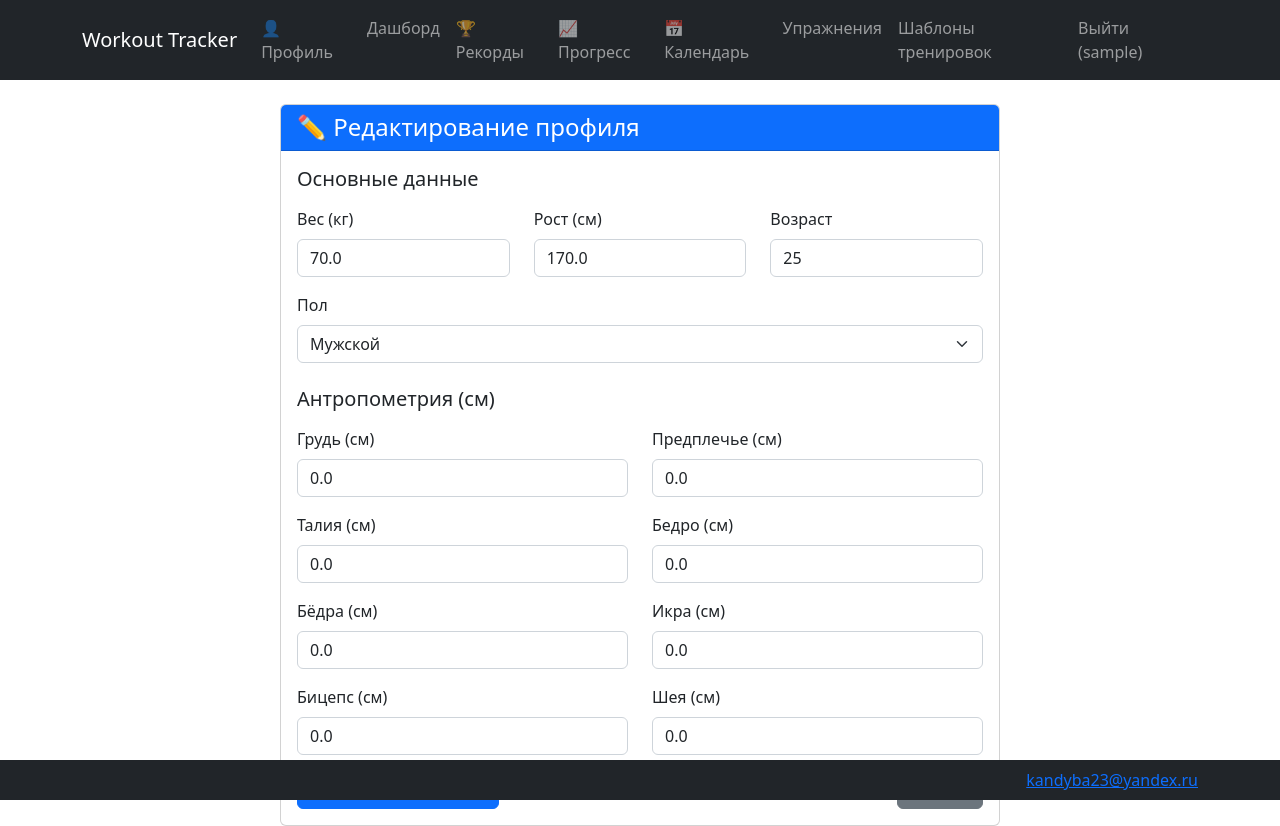
After one commit to Mandeveda/workout_tracker, a Flask app: page /profile/edit in a window 1280 px wide. The commit adds this page. Run offline with Flask 3, Linux system fonts and the light colour scheme; the visitor is signed in with stand-in values (Sample User, id 1); data that the repository does not hold is empty.

Commit message:
добавлена профайл

```diff
--- a/app/__init__.py
+++ b/app/__init__.py
@@ -19,7 +19,7 @@ def create_app(config_class=Config):
     login_manager.init_app(app)
 
     # Регистрация blueprints (пока заглушки)
-    from app.routes import auth, main, exercises, templates, program, workouts, analytics, admin
+    from app.routes import auth, main, exercises, templates, program, workouts, analytics, admin, profile
     app.register_blueprint(auth.bp)
     app.register_blueprint(main.bp)
     app.register_blueprint(exercises.bp)
@@ -28,5 +28,6 @@ def create_app(config_class=Config):
     app.register_blueprint(program.bp)
     app.register_blueprint(analytics.bp)
     app.register_blueprint(admin.bp)
+    app.register_blueprint(profile.bp)
 
     return app
--- a/app/forms.py
+++ b/app/forms.py
@@ -112,3 +112,31 @@ class ProgramGenerationForm(FlaskForm):
         from app.models import WorkoutTemplate
         from flask_login import current_user
         self.template_id.choices = [(0, 'Выберите шаблон')] + [(t.id, t.name) for t in WorkoutTemplate.query.filter_by(user_id=current_user.id).all()]
+
+class ProfileForm(FlaskForm):
+    """Форма редактирования профиля"""
+    weight = FloatField('Вес (кг)', validators=[NumberRange(min=30, max=300)], default=70)
+    height = FloatField('Рост (см)', validators=[NumberRange(min=100, max=250)], default=170)
+    age = IntegerField('Возраст', validators=[NumberRange(min=10, max=120)], default=25)
+    gender = SelectField('Пол', choices=[('male', 'Мужской'), ('female', 'Женский')])
+
+    # Антропометрия
+    chest_circumference = FloatField('Грудь (см)', validators=[NumberRange(min=0, max=200)], default=0)
+    waist_circumference = FloatField('Талия (см)', validators=[NumberRange(min=0, max=200)], default=0)
+    hips_circumference = FloatField('Бёдра (см)', validators=[NumberRange(min=0, max=200)], default=0)
+    biceps_circumference = FloatField('Бицепс (см)', validators=[NumberRange(min=0, max=100)], default=0)
+    forearm_circumference = FloatField('Предплечье (см)', validators=[NumberRange(min=0, max=100)], default=0)
+    thigh_circumference = FloatField('Бедро (см)', validators=[NumberRange(min=0, max=150)], default=0)
+    calf_circumference = FloatField('Икра (см)', validators=[NumberRange(min=0, max=100)], default=0)
+    neck_circumference = FloatField('Шея (см)', validators=[NumberRange(min=0, max=100)], default=0)
+
+    submit = SubmitField('Сохранить изменения')
+
+class MeasurementForm(FlaskForm):
+    """Форма для добавления нового измерения"""
+    weight = FloatField('Вес (кг)', validators=[NumberRange(min=30, max=300)])
+    chest_circumference = FloatField('Грудь (см)', default=0)
+    waist_circumference = FloatField('Талия (см)', default=0)
+    hips_circumference = FloatField('Бёдра (см)', default=0)
+    biceps_circumference = FloatField('Бицепс (см)', default=0)
+    submit = SubmitField('Сохранить измерение')
--- /dev/null
+++ b/app/routes/profile.py
@@ -0,0 +1,93 @@
+from flask import render_template, redirect, url_for, flash, request, Blueprint
+from flask_login import login_required, current_user
+from datetime import datetime
+from app import db
+from app.forms import ProfileForm, MeasurementForm
+import json
+
+bp = Blueprint('profile', __name__, url_prefix='/profile')
+
+@bp.route('/')
+@login_required
+def index():
+    """Страница профиля"""
+    return render_template('profile/index.html', user=current_user)
+
+@bp.route('/edit', methods=['GET', 'POST'])
+@login_required
+def edit():
+    """Редактирование профиля"""
+    form = ProfileForm(obj=current_user)
+
+    if form.validate_on_submit():
+        current_user.weight = form.weight.data
+        current_user.height = form.height.data
+        current_user.age = form.age.data
+        current_user.gender = form.gender.data
+
+        current_user.chest_circumference = form.chest_circumference.data
+        current_user.waist_circumference = form.waist_circumference.data
+        current_user.hips_circumference = form.hips_circumference.data
+        current_user.biceps_circumference = form.biceps_circumference.data
+        current_user.forearm_circumference = form.forearm_circumference.data
+        current_user.thigh_circumference = form.thigh_circumference.data
+        current_user.calf_circumference = form.calf_circumference.data
+        current_user.neck_circumference = form.neck_circumference.data
+
+        db.session.commit()
+        flash('Профиль успешно обновлён!', 'success')
+        return redirect(url_for('profile.index'))
+
+    return render_template('profile/edit.html', form=form, user=current_user)
+
+@bp.route('/add_measurement', methods=['POST'])
+@login_required
+def add_measurement():
+    """Добавление нового измерения в историю"""
+    form = MeasurementForm()
+
+    if form.validate_on_submit():
+        measurement = {
+            'date': datetime.utcnow().isoformat(),
+            'weight': form.weight.data,
+            'chest': form.chest_circumference.data,
+            'waist': form.waist_circumference.data,
+            'hips': form.hips_circumference.data,
+            'biceps': form.biceps_circumference.data
+        }
+
+        if not current_user.measurements_history:
+            current_user.measurements_history = []
+
+        current_user.measurements_history.append(measurement)
+
+        # Обновляем текущие значения
+        current_user.weight = form.weight.data
+        current_user.chest_circumference = form.chest_circumference.data
+        current_user.waist_circumference = form.waist_circumference.data
+        current_user.hips_circumference = form.hips_circumference.data
+        current_user.biceps_circumference = form.biceps_circumference.data
+
+        db.session.commit()
+        flash('Измерение добавлено!', 'success')
+
+    return redirect(url_for('profile.index'))
+
+@bp.route('/measurements_data')
+@login_required
+def measurements_data():
+    """Данные для графика измерений (JSON)"""
+    from flask import jsonify
+
+    history = current_user.measurements_history or []
+
+    # Сортируем по дате
+    history.sort(key=lambda x: x['date'])
+
+    return jsonify({
+        'dates': [m['date'][:10] for m in history],
+        'weights': [m.get('weight', 0) for m in history],
+        'chest': [m.get('chest', 0) for m in history],
+        'waist': [m.get('waist', 0) for m in history],
+        'biceps': [m.get('biceps', 0) for m in history]
+    })
--- a/app/templates/base.html
+++ b/app/templates/base.html
@@ -27,6 +27,9 @@
                             </ul>
                         </li>
                     {% endif %}
+                        <li class="nav-item">
+                            <a class="nav-link" href="{{ url_for('profile.index') }}">👤 Профиль</a>
+                        </li>
                         <li class="nav-item">
                             <a class="nav-link" href="{{ url_for('main.dashboard') }}">Дашборд</a>
                         </li>
@@ -74,6 +77,14 @@
         {% block content %}{% endblock %}
     </div>
 
+    <nav class="navbar fixed-bottom navbar-expand-lg navbar-dark bg-dark">
+        <div class="container">
+            <ul class="navbar-nav ms-auto">
+                <a href="mailto:kandyba23@yandex.ru">kandyba23@yandex.ru</a>
+            </ul>
+        </div>
+    </nav>
+
     <script src="https://cdn.jsdelivr.net/npm/bootstrap@5.2.3/dist/js/bootstrap.bundle.min.js"></script>
 </body>
 </html>
--- /dev/null
+++ b/app/templates/profile/edit.html
@@ -0,0 +1,86 @@
+{% extends "base.html" %}
+{% block title %}Редактирование профиля{% endblock %}
+{% block content %}
+<div class="container mt-4">
+    <div class="row justify-content-center">
+        <div class="col-md-8">
+            <div class="card">
+                <div class="card-header bg-primary text-white">
+                    <h4 class="mb-0">✏️ Редактирование профиля</h4>
+                </div>
+                <div class="card-body">
+                    <form method="POST">
+                        {{ form.hidden_tag() }}
+
+                        <h5 class="mb-3">Основные данные</h5>
+                        <div class="row mb-3">
+                            <div class="col-md-4">
+                                {{ form.weight.label(class="form-label") }}
+                                {{ form.weight(class="form-control") }}
+                            </div>
+                            <div class="col-md-4">
+                                {{ form.height.label(class="form-label") }}
+                                {{ form.height(class="form-control") }}
+                            </div>
+                            <div class="col-md-4">
+                                {{ form.age.label(class="form-label") }}
+                                {{ form.age(class="form-control") }}
+                            </div>
+                        </div>
+
+                        <div class="mb-3">
+                            {{ form.gender.label(class="form-label") }}
+                            {{ form.gender(class="form-select") }}
+                        </div>
+
+                        <h5 class="mb-3 mt-4">Антропометрия (см)</h5>
+                        <div class="row">
+                            <div class="col-md-6">
+                                <div class="mb-3">
+                                    {{ form.chest_circumference.label(class="form-label") }}
+                                    {{ form.chest_circumference(class="form-control") }}
+                                </div>
+                                <div class="mb-3">
+                                    {{ form.waist_circumference.label(class="form-label") }}
+                                    {{ form.waist_circumference(class="form-control") }}
+                                </div>
+                                <div class="mb-3">
+                                    {{ form.hips_circumference.label(class="form-label") }}
+                                    {{ form.hips_circumference(class="form-control") }}
+                                </div>
+                                <div class="mb-3">
+                                    {{ form.biceps_circumference.label(class="form-label") }}
+                                    {{ form.biceps_circumference(class="form-control") }}
+                                </div>
+                            </div>
+                            <div class="col-md-6">
+                                <div class="mb-3">
+                                    {{ form.forearm_circumference.label(class="form-label") }}
+                                    {{ form.forearm_circumference(class="form-control") }}
+                                </div>
+                                <div class="mb-3">
+                                    {{ form.thigh_circumference.label(class="form-label") }}
+                                    {{ form.thigh_circumference(class="form-control") }}
+                                </div>
+                                <div class="mb-3">
+                                    {{ form.calf_circumference.label(class="form-label") }}
+                                    {{ form.calf_circumference(class="form-control") }}
+                                </div>
+                                <div class="mb-3">
+                                    {{ form.neck_circumference.label(class="form-label") }}
+                                    {{ form.neck_circumference(class="form-control") }}
+                                </div>
+                            </div>
+                        </div>
+
+                        <div class="d-flex justify-content-between">
+                            {{ form.submit(class="btn btn-primary") }}
+                            <a href="{{ url_for('profile.index') }}" class="btn btn-secondary">Отмена</a>
+                        </div>
+                    </form>
+                </div>
+            </div>
+        </div>
+    </div>
+</div>
+{% endblock %}
```
Also changed, not shown: app/models.py (+29 -2 lines), app/templates/profile/index.html (added, +236 -0 lines), data_for_init.json (+8 -2 lines), init_database.py (+6 -1 lines).
